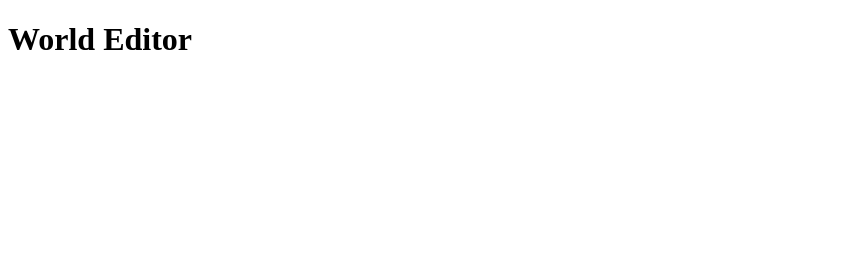
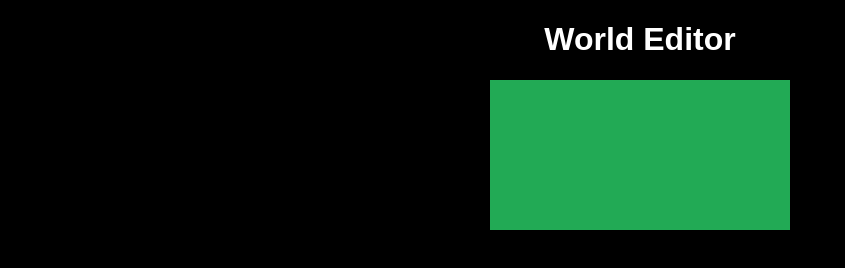
Before and after one commit to Dikendev/virtual-world-javascript, a plain HTML site: page index.html in a window 1280 px wide. Shown: the whole page, without its empty margins (0-845 px from the left). Drawn offline with Linux system fonts and the light colour scheme.

Commit message:
feat: initial commit

```diff
--- a/index.html
+++ b/index.html
@@ -4,8 +4,10 @@
 		<meta charset="UTF-8" />
 		<meta name="viewport" content="width=device-width, initial-scale=1.0" />
 		<title>World Editor</title>
+		<link rel="stylesheet" href="styles.css" />
 	</head>
 	<body>
 		<h1>World Editor</h1>
+		<canvas id="myCanvas"></canvas>
 	</body>
 </html>
--- /dev/null
+++ b/styles.css
@@ -0,0 +1,13 @@
+body {
+	background-color: black;
+	text-align: center;
+}
+
+h1 {
+	color: white;
+	font-family: Arial, Helvetica, sans-serif;
+}
+
+#myCanvas {
+	background-color: #2a5;
+}
```
